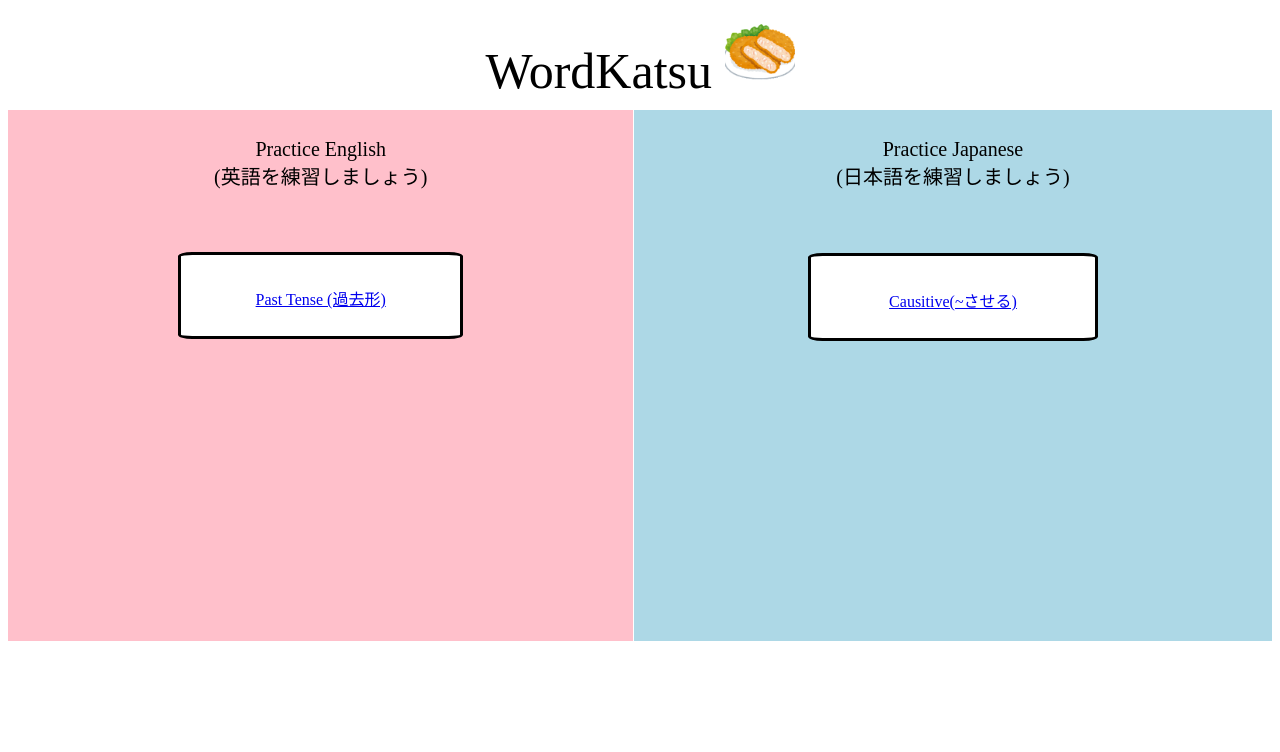
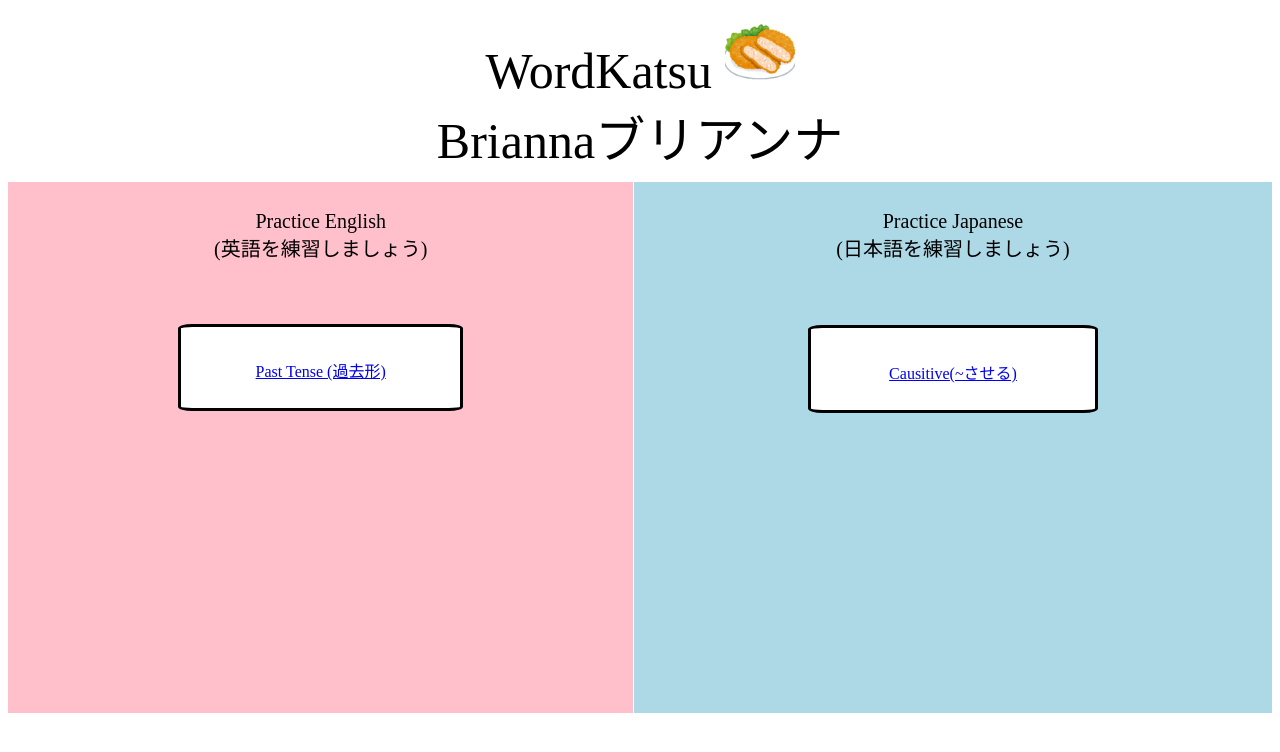
Before and after one commit to bribrownbb/bribrownbb.github.io, a plain HTML site: page index.html in a window 1280 px wide. Drawn offline with Linux system fonts and the light colour scheme.

Commit message:
Update index.html

```diff
--- a/index.html
+++ b/index.html
@@ -7,7 +7,7 @@
 
 <body>
     <div id="container">
-        <div id="Title">WordKatsu <img src="EbiKatsu.png"></div>
+        <div id="Title">WordKatsu <img src="EbiKatsu.png"><br>Briannaブリアンナ</div>
         <div id="English">
             <div id="bannerEnglish" class="banner"> Practice English<br> (英語を練習しましょう)</div>
             <div id="pastTense" class="selectBox"><a href="SimplePastENG.html"> Past Tense (過去形)</a></div>
```
